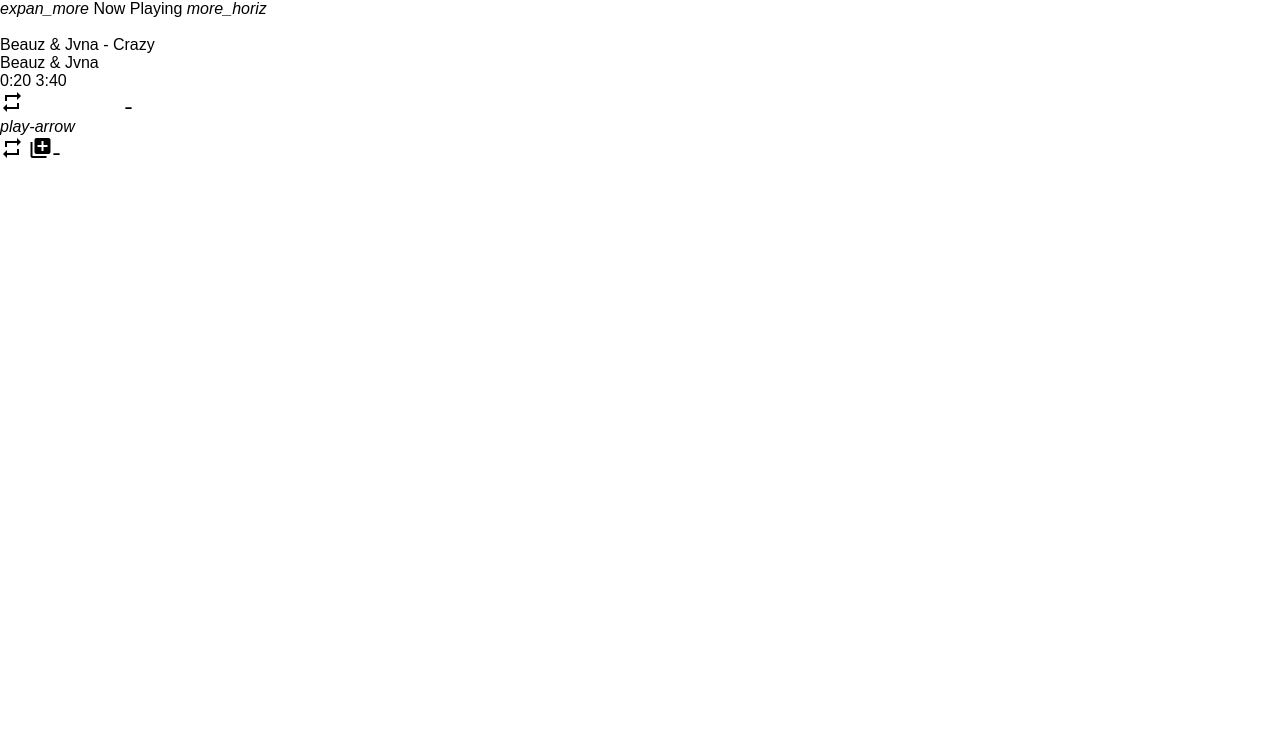
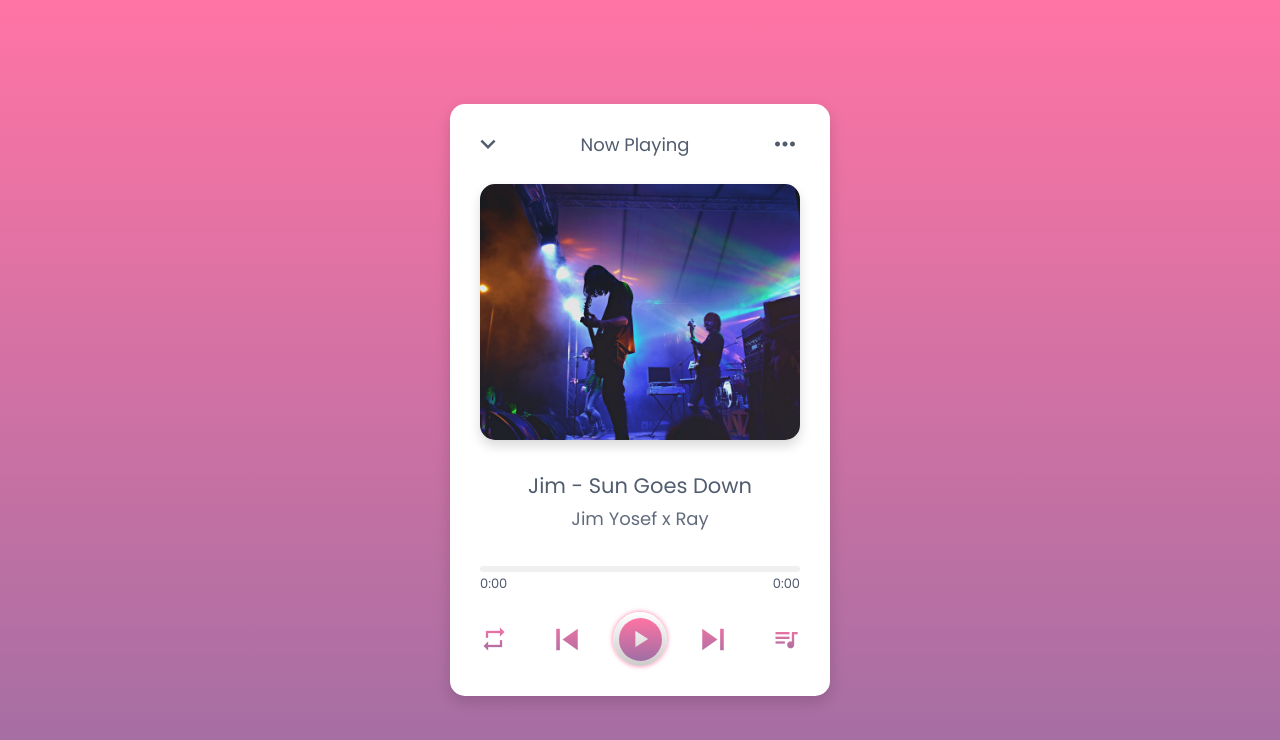
Before and after one commit to msaqib14/Music-Player, a plain HTML site: page index.html in a window 1280 px wide. Drawn offline with Linux system fonts and the light colour scheme.

Commit message:
style: updated

```diff
--- a/index.html
+++ b/index.html
@@ -5,45 +5,56 @@
     <meta name="viewport" content="width=device-width, initial-scale=1.0">
     <title>Music Player</title>
     <link rel="stylesheet" href="style.css">
-    <link href="https://fonts.googleapis.com/icon?family=Material+Icons"
-      rel="stylesheet">
+    <link rel="stylesheet"  href="https://fonts.googleapis.com/icon?family=Material+Icons">
 </head>
 <body>
     <div class="wrapper">
         <div class="top-bar">
-        <i class="material-iocn">expan_more</i>
-        <span>Now Playing </span>
-        <i class="material-iocn">more_horiz</i>
-
-
+          <i class="material-icons">expand_more</i>
+          <span>Now Playing</span>
+          <i class="material-icons">more_horiz</i>
         </div>
         <div class="img-area">
-        <img src="#" alt="">
+          <img src="images/music-1.jpg" alt="">
         </div>
         <div class="song-details">
-        <p class="name">Beauz & Jvna - Crazy</p>
-        <p class="artist">Beauz & Jvna </p>
-
+          <p class="name"></p>
+          <p class="artist"></p>
         </div>
         <div class="progress-area">
           <div class="progress-bar">
-            <span></span>
+            <audio id="main-audio" src=""></audio>
           </div>
-        <div class="timer">
-            <span class="current">0:20</span>
-            <span class="current">3:40</span>
+          <div class="song-timer">
+            <span class="current-time">0:00</span>
+            <span class="max-duration">0:00</span>
           </div>
         </div>
-    <div class="control">
-        <i id="repeat-plist" class="material-icons">repeat</i>
-        <i id="prev" class="material-icons">skip-previous</i>
+        <div class="controls">
+          <i id="repeat-plist" class="material-icons" title="Playlist looped">repeat</i>
+          <i id="prev" class="material-icons">skip_previous</i>
           <div class="play-pause">
-            <i class="mateial-icon">play-arrow</i>
+            <i class="material-icons play">play_arrow</i>
           </div>
-        <i id="next" class="material-icons">repeat</i>
-        <i id="more-music" class="material-icons">queue-music</i>
+          <i id="next" class="material-icons">skip_next</i>
+          <i id="more-music" class="material-icons">queue_music</i>
+        </div>
+        <div class="music-list">
+          <div class="header">
+            <div class="row">
+              <i class= "list material-icons">queue_music</i>
+              <span>Music list</span>
+            </div>
+            <i id="close" class="material-icons">close</i>
+          </div>
+          <ul>
+            <!-- here li list are coming from js -->
+          </ul>
         </div>
       </div>
+      <script src="js/music.list.js"></script>
+      <script src="js/script.js"></script>
+
 
 </body>
 </html>
--- /dev/null
+++ b/js/music.list.js
@@ -0,0 +1,39 @@
+let allMusic =[
+    {
+        name: "Harley Bird - Home",
+        artist: "Jordan Schor",
+        img: "music-1",
+        src: "music-1",
+    },
+    {
+        name: "Ikson Anywhere - Iksom",
+        artist: "Audio Liberary",
+        img: "music-2",
+        src: "music-2",
+    },
+    {
+        name: "Beauz & Jnva - Crazy",
+        artist: "Beauz & Jvna",
+        img: "music-3",
+        src: "music-3",
+    },
+    {
+        name: "Hardwind - Want Me ",
+        artist: "Mike Archangelo",
+        img: "music-4",
+        src: "music-4",
+    },
+    {
+        name: "Jim - Sun Goes Down",
+        artist: "Jim Yosef x Ray ",
+        src: "music-5",
+        img: "music-5",
+    },
+    {
+        name: "Lost Sky - Vision NCS ",
+        artist: "NCS Release",
+        img: "music-6",
+        src: "music-6",
+    },
+
+]
--- /dev/null
+++ b/js/script.js
@@ -0,0 +1,21 @@
+
+const wrapper = document.querySelector(".wrapper"),
+musicImg = wrapper.querySelector(".img-area img"),
+musicName = wrapper.querySelector(".song-details .name"),
+musicArtist = wrapper.querySelector(".song-details .artist"),
+mainAudio = wrapper.querySelector("#main-audio"),
+playpauseBtn = wrapper.querySelector(".play-pause");
+let musicIndex = 5;
+
+window.addEventListener("load",()=>{
+    loadMusic(musicIndex);
+})
+
+function loadMusic(indexNumb){
+    musicName.innerText = allMusic[indexNumb-1].name;
+    musicArtist.innerText = allMusic[indexNumb-1].artist;
+    musicImg.src = `images/${allMusic[indexNumb-1].img}.jpg`;
+    mainAudio.src = `songs/${allMusic[indexNumb-1].src}.mp3`;
+
+
+}
--- a/style.css
+++ b/style.css
@@ -4,6 +4,242 @@
     margin: 0;
     padding: 0;
     box-sizing: border-box;
-    font-family: 'Poppin' ,sans-serif;
-
+    font-family: "Poppins", sans-serif;
   }
+  *::before, *::after{
+    padding: 0;
+    margin: 0;
+  }
+  :root{
+    --pink: #ff74a4;
+    --violet: #9f6ea3;
+    --lightblack: #515C6F;
+    --white: #ffffff;
+    --darkwhite: #cecaca;
+    --pinkshadow: #ffcbdd;
+    --lightbshadow: rgba(0,0,0,0.15);
+  }
+  body{
+    display: flex;
+    align-items: center;
+    justify-content: center;
+    min-height: 100vh;
+    background: linear-gradient(var(--pink) 0%, var(--violet) 100%);
+  }
+  .wrapper{
+    width: 380px;
+    padding: 25px 30px;
+    overflow: hidden;
+    position: relative;
+    border-radius: 15px;
+    background: var(--white);
+    box-shadow: 0px 6px 15px var(--lightbshadow);
+  }
+  .wrapper i{
+    cursor: pointer;
+  }
+  .top-bar, .progress-area .song-timer,
+  .controls, .music-list .header, .music-list ul li{
+    display: flex;
+    align-items: center;
+    justify-content: space-between;
+  }
+  .top-bar i{
+    font-size: 30px;
+    color: var(--lightblack);
+  }
+  .top-bar i:first-child{
+    margin-left: -7px;
+  }
+  .top-bar span{
+    font-size: 18px;
+    margin-left: -3px;
+    color: var(--lightblack);
+  }
+  .img-area{
+    width: 100%;
+    height: 256px;
+    overflow: hidden;
+    margin-top: 25px;
+    border-radius: 15px;
+    box-shadow: 0px 6px 12px var(--lightbshadow);
+  }
+  .img-area img{
+    width: 100%;
+    height: 100%;
+    object-fit: cover;
+  }
+  .song-details{
+    text-align: center;
+    margin: 30px 0;
+  }
+  .song-details p{
+    color: var(--lightblack);
+  }
+  .song-details .name{
+    font-size: 21px;
+  }
+  .song-details .artist{
+    font-size: 18px;
+    opacity: 0.9;
+    line-height: 35px;
+  }
+  .progress-area{
+    height: 6px;
+    width: 100%;
+    border-radius: 50px;
+    background: #f0f0f0;
+    cursor: pointer;
+  }
+  .progress-area .progress-bar{
+    height: inherit;
+    width: 0%;
+    position: relative;
+    border-radius: inherit;
+    background: linear-gradient(90deg, var(--pink) 0%, var(--violet) 100%);
+  }
+  .progress-bar::before{
+    content: "";
+    position: absolute;
+    height: 12px;
+    width: 12px;
+    border-radius: 50%;
+    top: 50%;
+    right: -5px;
+    z-index: 2;
+    opacity: 0;
+    pointer-events: none;
+    transform: translateY(-50%);
+    background: inherit;
+    transition: opacity 0.2s ease;
+  }
+  .progress-area:hover .progress-bar::before{
+    opacity: 1;
+    pointer-events: auto;
+  }
+  .progress-area .song-timer{
+    margin-top: 2px;
+  }
+  .song-timer span{
+    font-size: 13px;
+    color: var(--lightblack);
+  }
+  .controls{
+    margin: 40px 0 5px 0;
+  }
+  .controls i{
+    font-size: 28px;
+    user-select: none;
+    background: linear-gradient(var(--pink) 0%, var(--violet) 100%);
+    background-clip: text;
+    -webkit-background-clip: text;
+    -webkit-text-fill-color: transparent;
+  }
+  .controls i:nth-child(2),
+  .controls i:nth-child(4){
+    font-size: 43px;
+  }
+  .controls #prev{
+    margin-right: -13px;
+  }
+  .controls #next{
+    margin-left: -13px;
+  }
+  .controls .play-pause{
+    height: 54px;
+    width: 54px;
+    display: flex;
+    cursor: pointer;
+    align-items: center;
+    justify-content: center;
+    border-radius: 50%;
+    background: linear-gradient(var(--white) 0%, var(--darkwhite) 100%);
+    box-shadow: 0px 0px 5px var(--pink);
+  }
+  .play-pause::before{
+    position: absolute;
+    content: "";
+    height: 43px;
+    width: 43px;
+    border-radius: inherit;
+    background: linear-gradient(var(--pink) 0%, var(--violet) 100%);
+  }
+  .play-pause i{
+    height: 43px;
+    width: 43px;
+    line-height: 43px;
+    text-align: center;
+    background: inherit;
+    background-clip: text;
+    -webkit-background-clip: text;
+    -webkit-text-fill-color: transparent;
+    position: absolute;
+  }
+  .music-list{
+    position: absolute;
+    background: var(--white);
+    width: 100%;
+    left: 0;
+    bottom: -55%;
+    opacity: 0;
+    pointer-events: none;
+    z-index: 5;
+    padding: 15px 30px;
+    border-radius: 15px;
+    box-shadow: 0px -5px 10px rgba(0,0,0,0.1);
+    transition: all 0.15s ease-out;
+  }
+  .music-list.show{
+    bottom: 0;
+    opacity: 1;
+    pointer-events: auto;
+  }
+  .header .row{
+    display: flex;
+    align-items: center;
+    font-size: 19px;
+    color: var(--lightblack);
+  }
+  .header .row i{
+    cursor: default;
+  }
+  .header .row span{
+    margin-left: 5px;
+  }
+  .header #close{
+    font-size: 22px;
+    color: var(--lightblack);
+  }
+  .music-list ul{
+    margin: 10px 0;
+    max-height: 260px;
+    overflow: auto;
+  }
+  .music-list ul::-webkit-scrollbar{
+    width: 0px;
+  }
+  .music-list ul li{
+    list-style: none;
+    display: flex;
+    cursor: pointer;
+    padding-bottom: 10px;
+    margin-bottom: 5px;
+    color: var(--lightblack);
+    border-bottom: 1px solid #E5E5E5;
+  }
+  .music-list ul li:last-child{
+    border-bottom: 0px;
+  }
+  .music-list ul li .row span{
+    font-size: 17px;
+  }
+  .music-list ul li .row p{
+    opacity: 0.9;
+  }
+  ul li .audio-duration{
+    font-size: 16px;
+  }
+  ul li.playing{
+    pointer-events: none;
+    color: var(--violet);
+  }
```
Also changed, not shown: images/music-3.jpg (added), images/music-5.jpg (added), images/music-6.jpg (added), 9 other files. Lines whose indentation alone changed are shown as unchanged.
